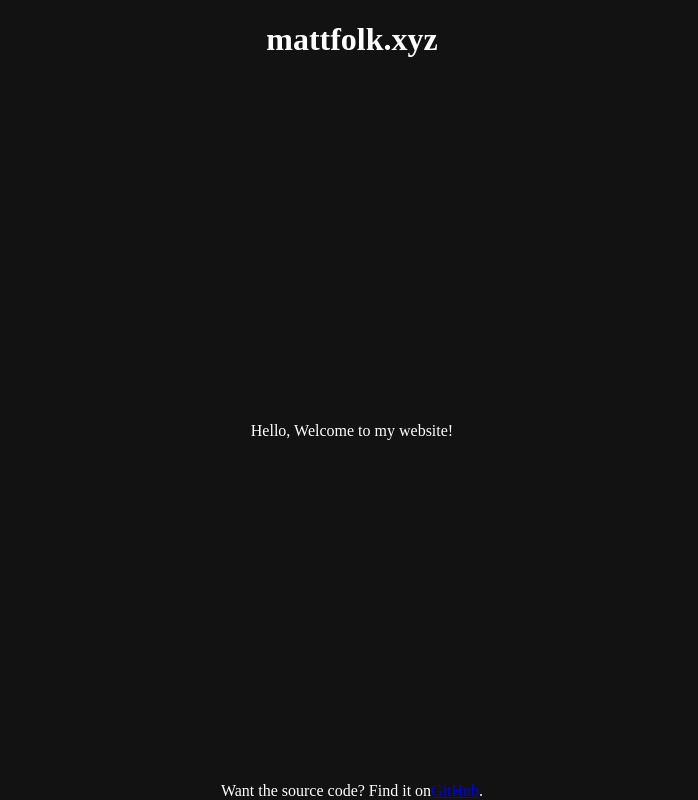
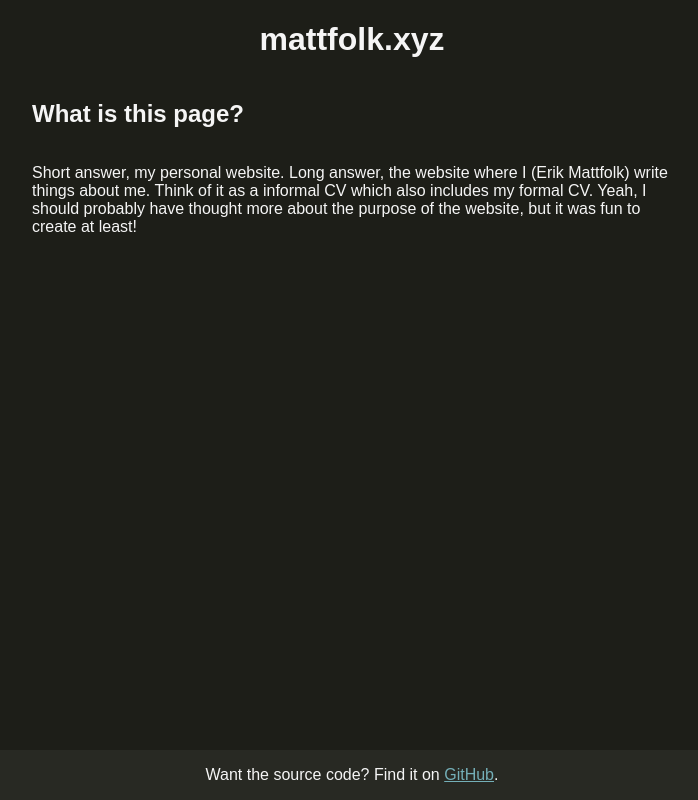
Before and after one commit to EMattfolk/Homepage, a Flask app: page / in a window 1280 px wide. Shown: the whole page, without its empty margins (288-986 px from the left). Run offline with Flask 2, Linux system fonts and the light colour scheme.

Commit message:
Style the website

```diff
--- a/app.py
+++ b/app.py
@@ -2,6 +2,10 @@ from flask import Flask, render_template
 
 app = Flask(__name__, static_url_path="/static")
 
+def page(name: str):
+    with open(f"pages/{name}.html") as f:
+        return render_template("base.html", content=f.read())
+
 @app.route("/")
 def root():
-    return render_template("index.html")
+    return page("about")
--- /dev/null
+++ b/pages/about.html
@@ -0,0 +1,9 @@
+<h1>
+    What is this page?
+</h1>
+<p>
+    Short answer, my personal website. Long answer, the website where I (Erik
+    Mattfolk) write things about me. Think of it as a informal CV which also
+    includes my formal CV. Yeah, I should probably have thought more about the
+    purpose of the website, but it was fun to create at least!
+</p>
--- a/static/style.css
+++ b/static/style.css
@@ -1,7 +1,15 @@
+:root {
+    --bg:  #1D1E18; /* Background */
+    --fg:  #F5F5F5; /* Foreground */
+    --fbg: #282923; /* Footer background */
+    --a:   #74AFB8; /* Link */
+}
+
 /* Make sure the html and body fill the whole page */
 html, body {
     width: 100%;
     height: 100%;
+    font-family: sans-serif;
 }
 
 /* Flex all the things */
@@ -11,12 +19,13 @@ body, footer, article, header {
 
 body {
     flex-direction: column;
+    align-items: stretch;
 
     padding: 0;
     margin: 0;
 
-    background-color: #121212;
-    color: #fff;
+    background-color: var(--bg);
+    color: var(--fg);
 }
 
 header {
@@ -25,10 +34,21 @@ header {
 
 article {
     flex-grow: 1;
-    justify-content: center;
-    align-items: center;
+    flex-direction: column;
+    align-self: center; /* Because of max-width */
+
+    max-width: 40em;
+    padding: 0em 1em;
 }
 
 footer {
     justify-content: center;
+
+    padding: 1em;
+
+    background-color: var(--fbg);
 }
+
+a {
+    color: var(--a);
+}
--- a/templates/index.html
+++ b/templates/base.html
@@ -1,7 +1,7 @@
 <!doctype html>
 <html lang="en">
     <head>
-        <title>mattfolk.xyz</title>
+        <title>Mattfolk.xyz</title>
         <link
             rel="stylesheet"
             type="text/css"
@@ -18,15 +18,11 @@
             </h1>
         </header>
         <article>
-            <p>
-                Hello, Welcome to my website!
-            </p>
+            {{ content | safe }}
         </article>
         <footer>
-            Want the source code? Find it on
-            <a href="https://github.com/EMattfolk/mattfolk.xyz">
-                GitHub
-            </a>.
+            Want the source code? Find it on&nbsp;
+            <a href="https://github.com/EMattfolk/mattfolk.xyz">GitHub</a>.
         </footer>
     </body>
 </html>
```
